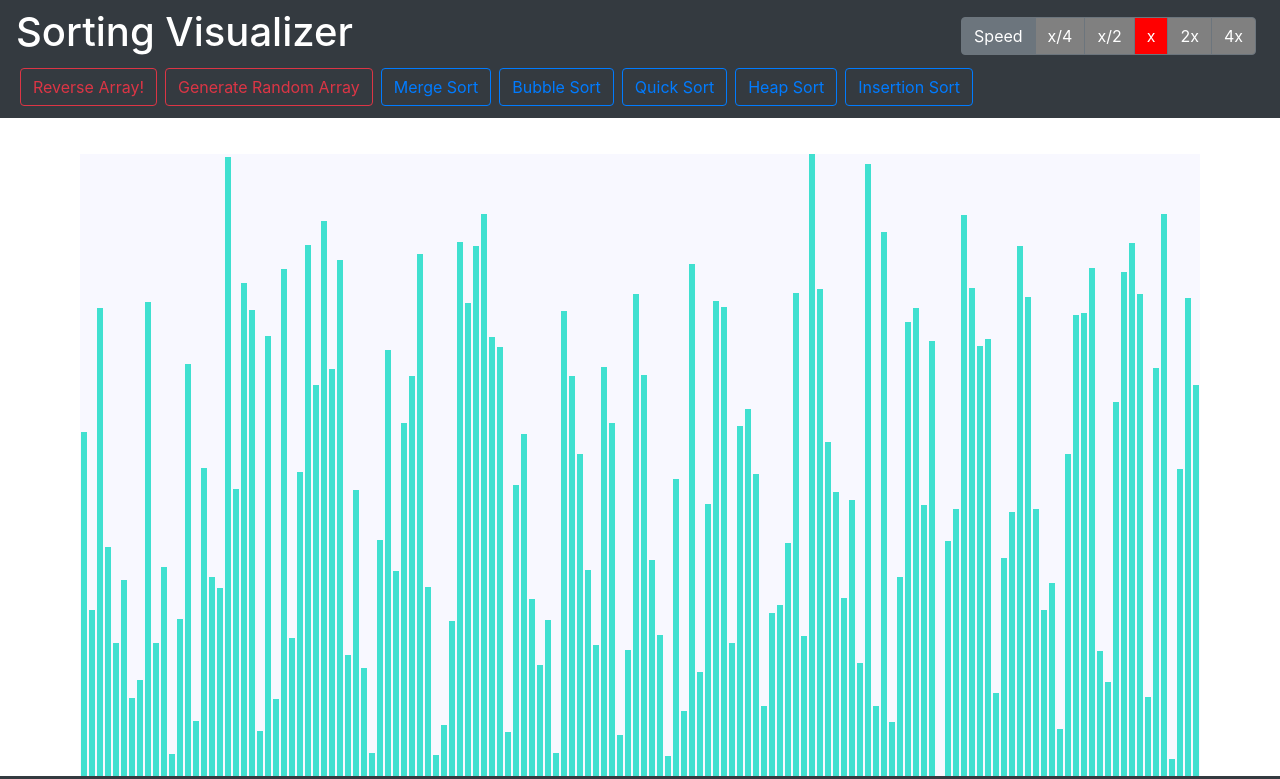
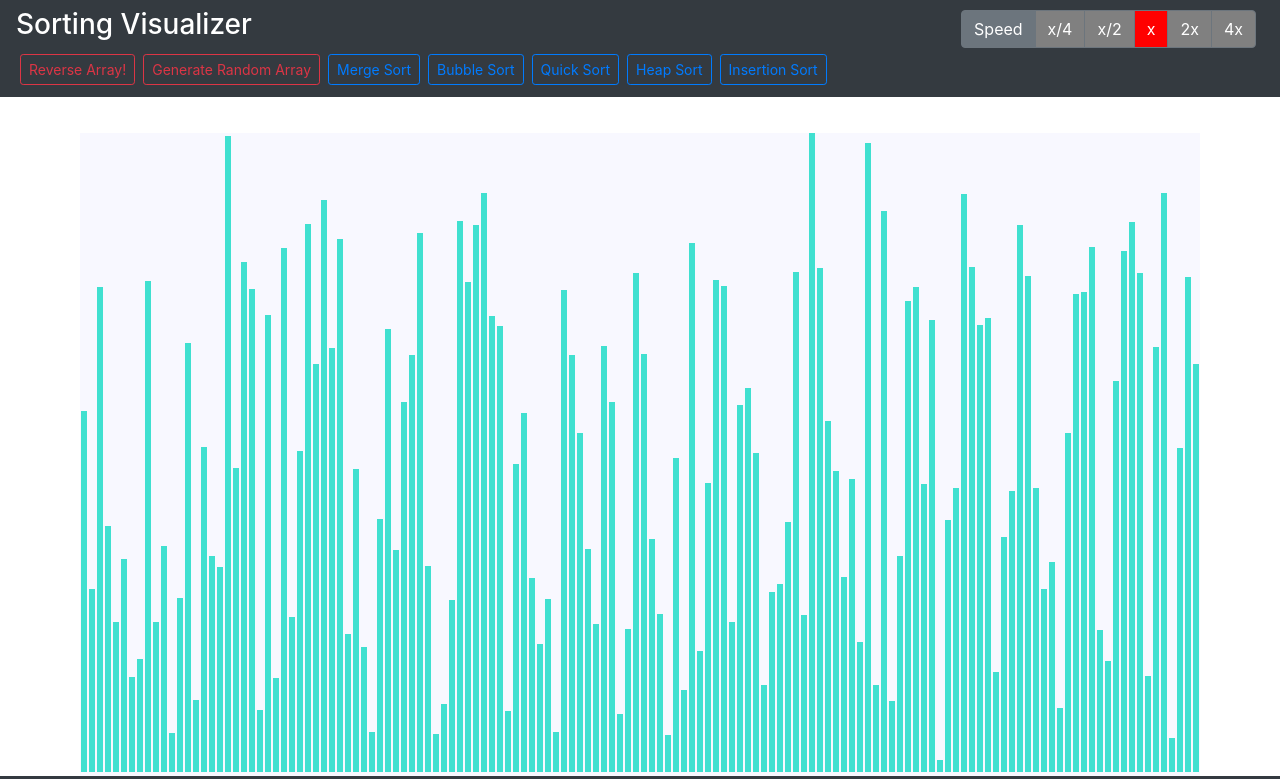
Before and after one commit to anubhavcu/Sorting-Visualizer, a React (Create React App) app: page / in a window 1280 px wide. Shown: the top 779 px of the page. Built offline with nearby package versions, Linux system fonts and the light colour scheme.

Commit message:
adjusted width of main content div to center

```diff
--- a/src/App.js
+++ b/src/App.js
@@ -23,19 +23,19 @@ export class App extends Component {
   };
   speedAndBars = x => {
     if (x === 1) {
-      this.genRandomArray(178, 1, true);
+      this.genRandomArray(153, 1, true);
     } else if (x === 2) {
-      this.genRandomArray(225, 2, true);
+      this.genRandomArray(200, 2, true);
     } else if (x === 3) {
-      this.genRandomArray(300, 3, true);
+      this.genRandomArray(275, 3, true);
     } else if (x === -1) {
-      this.genRandomArray(125, -1, true);
+      this.genRandomArray(100, -1, true);
     } else if (x === -2) {
-      this.genRandomArray(80, -2, true);
+      this.genRandomArray(55, -2, true);
     }
   };
   componentDidMount = () => {
-    this.genRandomArray(178, 1, false);
+    this.genRandomArray(153, 1, false);
   };
 
   resetColor = () => {
@@ -67,6 +67,11 @@ export class App extends Component {
     something();
   };
   genRandomArray = (numberOfArrayBars, number, speedLog) => {
+    // console.log("height ", window.innerHeight);
+    // console.log("width ", window.innerWidth);
+    // if (window.innerWidth >= 1400) {
+    //   numberOfArrayBars -= 20;
+    // }
     if (number === 1) {
       let array = [];
       for (let i = 0; i < numberOfArrayBars; i++) {
--- a/src/components/NavBar.jsx
+++ b/src/components/NavBar.jsx
@@ -8,18 +8,17 @@ class NavBar extends Component {
   render() {
     return (
       <React.Fragment>
-        <nav className="navbar navbar-dark bg-dark mb-3">
+        <nav className="navbar navbar-dark bg-dark mb-3 mw-100">
           {/* <nav className="navbar navbar-light bg-light mb-3"> */}
           {/* icon not working */}
           {/* <a href="https://google.com" target="blank">
             <img src="../../public/logo192.png" width="30" height="30" alt="" />
           </a> */}
-          <div>
-            <a href=".">
-              <h1 className="text-white">Sorting Visualizer </h1>
-            </a>
-          </div>
-
+          {/* <div> */}
+          <a href=".">
+            <h3 className="text-white">Sorting Visualizer </h3>
+          </a>
+          {/* </div> */}
           <div
             className="btn-toolbar"
             role="toolbar"
@@ -84,31 +83,31 @@ class NavBar extends Component {
           </div>
           <div>
             <button
-              className="btn btn-outline-danger m-1"
+              className="btn btn-outline-danger m-1 btn-sm"
               // className="btn btn-primary btn-sm m-2"
               title="Generate a new random array"
               onClick={() => {
                 // disabled = true;
-                this.props.genReverseArray(178);
+                this.props.genReverseArray(153);
               }}
               // disabled={true}
             >
               Reverse Array!
             </button>
             <button
-              className="btn btn-outline-danger m-1"
+              className="btn btn-outline-danger m-1 btn-sm"
               // className="btn btn-primary btn-sm m-2"
               title="Generate a new random array"
               onClick={() => {
                 // disabled = true;
-                this.props.genRandomArray(178, 1, false);
+                this.props.genRandomArray(153, 1, false);
               }}
               // disabled={true}
             >
               Generate Random Array
             </button>
             <button
-              className="btn btn-outline-primary m-1"
+              className="btn btn-outline-primary m-1 btn-sm"
               title="Time- O(nlog(n)) & Space-O(n)"
               // className="btn btn-primary btn-sm m-2"
               onClick={() => this.props.mergeSort()}
@@ -116,7 +115,7 @@ class NavBar extends Component {
               Merge Sort
             </button>
             <button
-              className="btn btn-outline-primary m-1"
+              className="btn btn-outline-primary m-1 btn-sm"
               title="Time(worst)-O(n^2)||Time(best)-O(n)||Space-O(1)"
               // className="btn btn-primary btn-sm m-2"
               onClick={() => this.props.bubbleSort()}
@@ -124,7 +123,7 @@ class NavBar extends Component {
               Bubble Sort
             </button>
             <button
-              className="btn btn-outline-primary m-1"
+              className="btn btn-outline-primary m-1 btn-sm"
               // className="btn btn-primary btn-sm m-2"
               title="Time(worst)-O(n^2)||Time(best)-O(nlog(n))||Space-O(log(n))"
               onClick={() => this.props.quickSort()}
@@ -132,7 +131,7 @@ class NavBar extends Component {
               Quick Sort
             </button>
             <button
-              className="btn btn-outline-primary m-1"
+              className="btn btn-outline-primary m-1 btn-sm"
               // className="btn btn-primary btn-sm m-2"
               title="Time-O(nlog(n))||Space-O(1)"
               onClick={() => this.props.heapSort()}
@@ -141,7 +140,7 @@ class NavBar extends Component {
             </button>
             <button
               // disabled="true"
-              className="btn btn-outline-primary m-1"
+              className="btn btn-outline-primary m-1 btn-sm"
               // className="btn btn-primary btn-sm m-2"
               title="Time(worst)-O(n^2)||Time(best)-O(n)||Space-O(1)"
               // onClick={() => this.props.genRandomArray(178, 1, false)}
--- a/src/components/SortingVisualizer.css
+++ b/src/components/SortingVisualizer.css
@@ -1,6 +1,10 @@
 .navBar {
   /* padding-bottom: 10px; */
+  /* display: inline-block;
+  width: 90%; */
+  max-height: 25%;
 }
+
 .mainContent {
   padding-top: 20px;
   padding-left: 80px;
@@ -8,9 +12,16 @@
   padding-bottom: 10px;
 }
 .array-container {
-  /* position: absolute; */
-  left: 100px;
-  top: 20px;
+  /* position: relative; */
+  /* width: 93%; */
+  /* left: 100px; */
+  /* left: 100px;
+  right: 75px;
+  top: 20px; */
+  display: inline-block;
+  position: relative;
+  left: 50%;
+  transform: translateX(-50%);
   background-color: ghostwhite;
 }
 .array-bar {
@@ -19,7 +30,6 @@
   display: inline-block;
   margin: 0 1px;
 }
-
 .button {
   background-color: #008cba;
   /* margin-top: auto;
```
